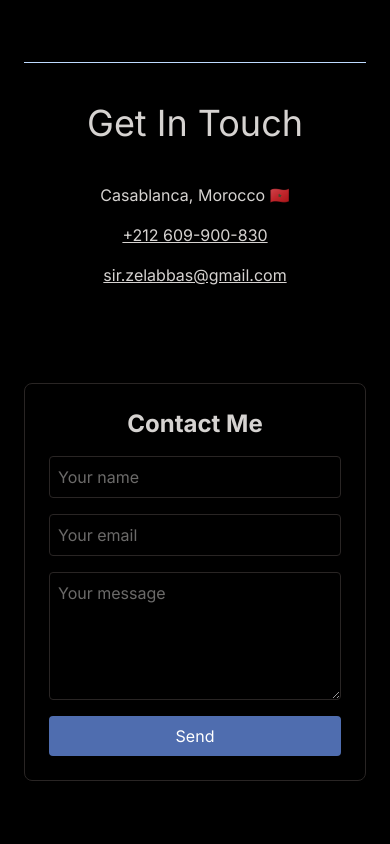
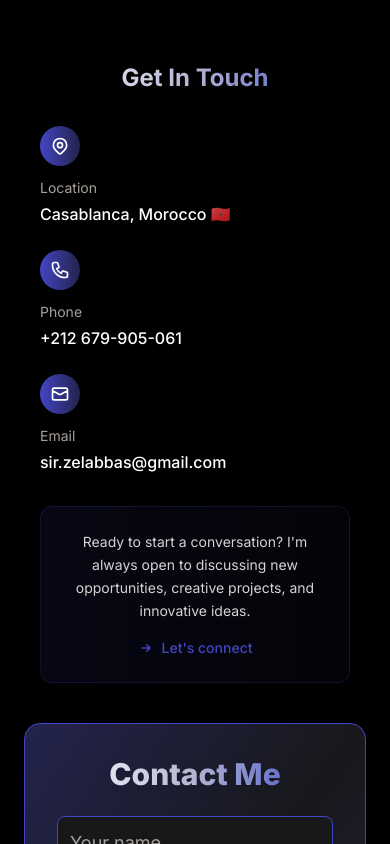
Before and after one commit to zelabbas/portfolio, a React (Vite) app in the folder my-portfolio/: page / in a window 390 px wide. Shown: the part 5360-6204 px from the top of the page. Built offline with nearby package versions, Linux system fonts and the light colour scheme.

Commit message:
update the cv and also the ui

```diff
--- a/my-portfolio/constants/constants.js
+++ b/my-portfolio/constants/constants.js
@@ -43,6 +43,6 @@ export const PROJECTS = [
 
 export const CONTACT = {
   address: "Casablanca, Morocco 🇲🇦",
-  phoneNo: "+212 609-900-830",
+  phoneNo: "+212 679-905-061",
   email: "sir.zelabbas@gmail.com",
 };
--- a/my-portfolio/src/App.jsx
+++ b/my-portfolio/src/App.jsx
@@ -19,8 +19,10 @@ function App() {
           <Technologies />
           <Projects/>
           <Education />
-          <Contact />
-          <ContactForm />
+          <div className="flex gap-10 items-center justify-between flex-col lg:flex-row lg:gap-0.5 mb-20">
+            <Contact />
+            <ContactForm />
+          </div>
       </div>
     </div>
   );
--- a/my-portfolio/src/components/Contact.jsx
+++ b/my-portfolio/src/components/Contact.jsx
@@ -1,34 +1,165 @@
-import React from 'react'
-import {CONTACT} from '../../constants/constants'
-import { motion } from 'framer-motion'
+// import React from 'react'
+// import {CONTACT} from '../../constants/constants'
+// import { motion } from 'framer-motion'
+
+// function Contact() {
+//   return (
+//     <div id="contact" className='border-t border-blue-200 pb-20 bg-red-100 flex-1'>
+//         <motion.h2 whileInView={{ opacity: 1, x: 0 }} initial={{ opacity: 0, x: 100 }} transition={{ duration: 1.5 }}
+//             className='my-10 text-center text-4xl'>Get In Touch</motion.h2>
+//         <div className='text-center '>
+//             <motion.p whileInView={{ opacity: 1, x: 0 }} initial={{ opacity: 0, x: -100 }} transition={{ duration: 1.6 }} className='my-4'>
+//                 {CONTACT.address}
+//             </motion.p>
+
+//             <motion.p whileInView={{ opacity: 1, x: 0 }} initial={{ opacity: 0, x: 100 }} transition={{ duration: 1.8 }} className='my-4'>
+//             <a className='underline hover:text-cyan-200 transition-all duration-300' href={`tel:${CONTACT.phoneNo}`}>
+//                 {CONTACT.phoneNo}
+//             </a>
+//             </motion.p>
+
+//             <motion.p whileInView={{ opacity: 1, x: 0 }} initial={{ opacity: 0, x: -100 }} transition={{ duration: 2 }} className='my-4'>
+//                 <a
+//                   href={`mailto:${CONTACT.email}`}
+//                   className='underline hover:text-cyan-200 transition-all duration-300'
+//                 >
+//                   {CONTACT.email}
+//                 </a>
+//             </motion.p>
+//         </div>
+//     </div>
+//   )
+// }
+
+// export default Contact;
+
+import { CONTACT } from '../../constants/constants';
+import { motion } from 'framer-motion';
 
 function Contact() {
   return (
-    <div id="contact" className='border-t border-blue-200 pb-20'>
-        <motion.h2 whileInView={{ opacity: 1, x: 0 }} initial={{ opacity: 0, x: 100 }} transition={{ duration: 1.5 }}
-            className='my-10 text-center text-4xl'>Get In Touch</motion.h2>
-        <div className='text-center '>
-            <motion.p whileInView={{ opacity: 1, x: 0 }} initial={{ opacity: 0, x: -100 }} transition={{ duration: 1.6 }} className='my-4'>
+    <div id="contact" className="px-4 sm:px-6 lg:px-8">
+      <motion.div
+        whileInView={{ opacity: 1, y: 0 }}
+        initial={{ opacity: 0, y: 50 }}
+        transition={{ duration: 0.8 }}
+        className="max-w-lg mx-auto lg:mx-0"
+      >
+        {/* Header */}
+        <motion.h2
+          whileInView={{ opacity: 1, x: 0 }}
+          initial={{ opacity: 0, x: -50 }}
+          transition={{ duration: 0.6, delay: 0.1 }}
+          className="text-2xl sm:text-3xl lg:text-4xl font-bold mb-8 lg:mb-12 bg-gradient-to-r from-white via-[#b3b3d1] to-[#4245c4] bg-clip-text text-transparent flex justify-center"
+        >
+          Get In Touch
+        </motion.h2>
+
+        {/* Contact Information */}
+        <div className="space-y-6 lg:space-y-8">
+          {/* Address */}
+          <motion.div
+            whileInView={{ opacity: 1, x: 0 }}
+            initial={{ opacity: 0, x: -30 }}
+            transition={{ duration: 0.6, delay: 0.2 }}
+            className="flex flex-col sm:flex-row sm:items-center gap-3"
+          >
+            <div className="flex-shrink-0">
+              <div className="w-10 h-10 bg-gradient-to-r from-[#4245c4] to-[#23234d] rounded-full flex items-center justify-center">
+                <svg className="w-5 h-5 text-white" fill="none" stroke="currentColor" viewBox="0 0 24 24">
+                  <path strokeLinecap="round" strokeLinejoin="round" strokeWidth={2} d="M17.657 16.657L13.414 20.9a1.998 1.998 0 01-2.827 0l-4.244-4.243a8 8 0 1111.314 0z" />
+                  <path strokeLinecap="round" strokeLinejoin="round" strokeWidth={2} d="M15 11a3 3 0 11-6 0 3 3 0 016 0z" />
+                </svg>
+              </div>
+            </div>
+            <div className="flex-1">
+              <p className="text-sm text-stone-400 mb-1">Location</p>
+              <p className="text-base sm:text-lg text-white font-medium">
                 {CONTACT.address}
-            </motion.p>
+              </p>
+            </div>
+          </motion.div>
 
-            <motion.p whileInView={{ opacity: 1, x: 0 }} initial={{ opacity: 0, x: 100 }} transition={{ duration: 1.8 }} className='my-4'>
-            <a className='underline hover:text-cyan-200 transition-all duration-300' href={`tel:${CONTACT.phoneNo}`}>
+          {/* Phone */}
+          <motion.div
+            whileInView={{ opacity: 1, x: 0 }}
+            initial={{ opacity: 0, x: 30 }}
+            transition={{ duration: 0.6, delay: 0.3 }}
+            className="flex flex-col sm:flex-row sm:items-center gap-3"
+          >
+            <div className="flex-shrink-0">
+              <div className="w-10 h-10 bg-gradient-to-r from-[#4245c4] to-[#23234d] rounded-full flex items-center justify-center">
+                <svg className="w-5 h-5 text-white" fill="none" stroke="currentColor" viewBox="0 0 24 24">
+                  <path strokeLinecap="round" strokeLinejoin="round" strokeWidth={2} d="M3 5a2 2 0 012-2h3.28a1 1 0 01.948.684l1.498 4.493a1 1 0 01-.502 1.21l-2.257 1.13a11.042 11.042 0 005.516 5.516l1.13-2.257a1 1 0 011.21-.502l4.493 1.498a1 1 0 01.684.949V19a2 2 0 01-2 2h-1C9.716 21 3 14.284 3 6V5z" />
+                </svg>
+              </div>
+            </div>
+            <div className="flex-1">
+              <p className="text-sm text-stone-400 mb-1">Phone</p>
+              <a
+                className="text-base sm:text-lg text-white font-medium hover:text-[#4245c4] transition-colors duration-300 hover:underline decoration-[#4245c4] underline-offset-2"
+                href={`tel:${CONTACT.phoneNo}`}
+              >
                 {CONTACT.phoneNo}
               </a>
-            </motion.p>
+            </div>
+          </motion.div>
 
-            <motion.p whileInView={{ opacity: 1, x: 0 }} initial={{ opacity: 0, x: -100 }} transition={{ duration: 2 }} className='my-4'>
+          {/* Email */}
+          <motion.div
+            whileInView={{ opacity: 1, x: 0 }}
+            initial={{ opacity: 0, x: -30 }}
+            transition={{ duration: 0.6, delay: 0.4 }}
+            className="flex flex-col sm:flex-row sm:items-center gap-3"
+          >
+            <div className="flex-shrink-0">
+              <div className="w-10 h-10 bg-gradient-to-r from-[#4245c4] to-[#23234d] rounded-full flex items-center justify-center">
+                <svg className="w-5 h-5 text-white" fill="none" stroke="currentColor" viewBox="0 0 24 24">
+                  <path strokeLinecap="round" strokeLinejoin="round" strokeWidth={2} d="M3 8l7.89 4.26a2 2 0 002.22 0L21 8M5 19h14a2 2 0 002-2V7a2 2 0 00-2-2H5a2 2 0 00-2 2v10a2 2 0 002 2z" />
+                </svg>
+              </div>
+            </div>
+            <div className="flex-1">
+              <p className="text-sm text-stone-400 mb-1">Email</p>
               <a
                 href={`mailto:${CONTACT.email}`}
-                  className='underline hover:text-cyan-200 transition-all duration-300'
+                className="text-base sm:text-lg text-white font-medium hover:text-[#4245c4] transition-colors duration-300 hover:underline decoration-[#4245c4] underline-offset-2 break-all sm:break-normal"
               >
                 {CONTACT.email}
               </a>
-            </motion.p>
             </div>
+          </motion.div>
         </div>
-  )
+
+        {/* Call to Action */}
+        <motion.div
+          whileInView={{ opacity: 1, y: 0 }}
+          initial={{ opacity: 0, y: 20 }}
+          transition={{ duration: 0.6, delay: 0.5 }}
+          className="sm:hidden md:block mt-8 lg:mt-12 p-6 bg-gradient-to-r from-[#4245c4]/10 to-[#23234d]/10 border border-[#4245c4]/20 rounded-xl"
+        >
+          <p className="text-center text-stone-300 text-sm sm:text-base leading-relaxed">
+            Ready to start a conversation? I'm always open to discussing new opportunities,
+            creative projects, and innovative ideas.
+          </p>
+          <div className="flex justify-center mt-4">
+            <motion.div
+              whileHover={{ scale: 1.05 }}
+              whileTap={{ scale: 0.95 }}
+              className="inline-flex items-center gap-2 text-[#4245c4] font-medium text-sm hover:text-white transition-colors duration-300"
+            >
+              <svg className="w-4 h-4" fill="none" stroke="currentColor" viewBox="0 0 24 24">
+                <path strokeLinecap="round" strokeLinejoin="round" strokeWidth={2} d="M13 7l5 5m0 0l-5 5m5-5H6" />
+              </svg>
+              <a  href={`mailto:${CONTACT.email}`}>
+                <span className="cursor-pointer">Let's connect</span>
+              </a>
+            </motion.div>
+          </div>
+        </motion.div>
+      </motion.div>
+    </div>
+  );
 }
 
 export default Contact;
--- a/my-portfolio/src/components/SectionHero.jsx
+++ b/my-portfolio/src/components/SectionHero.jsx
@@ -93,7 +93,7 @@ function SectionHero() {
               </motion.p>
               <motion.a
                 variants={itemChildVariants}
-                href="/Resume1.pdf"
+                href="/Zakariaa.pdf"
                 target="_blank"
                 rel="noopener noreferrer"
                 //    download
--- a/my-portfolio/src/utils/ContactForm.jsx
+++ b/my-portfolio/src/utils/ContactForm.jsx
@@ -2,74 +2,110 @@ import React, { useState } from 'react';
 import emailjs from 'emailjs-com';
 import { motion } from 'framer-motion';
 
+
 const ContactForm = () => {
-	const [status, setStatus] = useState('');
+	const [status, setStatus] = useState("");
 	const [error, setError] = useState(false);
-
+	const [loading, setLoading] = useState(false);
 
 	const sendEmail = (e) => {
 		e.preventDefault();
-		setStatus('Sending...');
-		console.log(import.meta.env.VITE_EMAILJS_SERVICE_ID);
-		console.log(import.meta.env.VITE_EMAILJS_TEMPLATE_ID);
-		console.log(import.meta.env.VITE_EMAILJS_USER_ID);
+		setStatus("");
+		setError(false);
+		setLoading(true);
 
-		emailjs.sendForm(
+		emailjs
+			.sendForm(
 				import.meta.env.VITE_EMAILJS_SERVICE_ID,
 				import.meta.env.VITE_EMAILJS_TEMPLATE_ID,
 				e.target,
-			import.meta.env.VITE_EMAILJS_USER_ID,
-		).then(
+				import.meta.env.VITE_EMAILJS_USER_ID
+			)
+			.then(
 				(result) => {
-				setStatus('Message sent successfully!');
+					setStatus("Message sent successfully!");
+					setLoading(false);
 				},
 				(error) => {
-				setStatus('Failed to send message. Please try again.');
+					setStatus("Failed to send message. Please try again.");
 					setError(true);
+					setLoading(false);
 				}
 			);
-
 		e.target.reset();
 	};
 
 	return (
-		<motion.div whileInView={{ opacity: 1, y: 0 }} initial={{ opacity: 0, y: 100 }} transition={{ duration: 1 }}
-			className="max-w-lg mx-auto p-6 bg-transparent border border-stone-800 shadow-md rounded-lg mt-0 mb-20">
-			<h2 className="text-2xl font-bold mb-4 text-center">Contact Me</h2>
-			<form onSubmit={sendEmail} className="flex flex-col gap-4">
+		<motion.div
+			whileInView={{ opacity: 1, y: 0 }}
+			initial={{ opacity: 0, y: 100 }}
+			transition={{ duration: 0.8 }}
+			className="w-full max-w-xl mx-auto p-8 bg-gradient-to-br from-[#23234d] via-[#18181b] to-[#23234d] border border-[#4245c4] shadow-2xl rounded-2xl mt-0 flex-1 relative overflow-hidden"
+		>
+			<h2 className="text-3xl font-extrabold mb-6 text-center bg-gradient-to-r from-[#fff] via-[#b3b3d1] to-[#4245c4] bg-clip-text text-transparent drop-shadow-lg">
+				Contact Me
+			</h2>
+			<form onSubmit={sendEmail} className="flex flex-col gap-5">
+				<label htmlFor="name" className="sr-only">Name</label>
 				<input
+					id="name"
 					type="text"
 					name="name"
 					placeholder="Your name"
 					required
-					className="p-2 border border-stone-800 focus:border-blue-900 focus:outline-none rounded"
+					className="p-3 border border-[#4245c4] bg-[#18181b] text-white focus:border-[#23234d] focus:outline-none rounded-lg text-lg placeholder:text-stone-400 transition"
+					autoComplete="name"
 				/>
+				<label htmlFor="email" className="sr-only">Email</label>
 				<input
+					id="email"
 					type="email"
 					name="email"
 					placeholder="Your email"
 					required
-					className="p-2 border border-stone-800 focus:border-blue-900 focus:outline-none rounded"
+					className="p-3 border border-[#4245c4] bg-[#18181b] text-white focus:border-[#23234d] focus:outline-none rounded-lg text-lg placeholder:text-stone-400 transition"
+					autoComplete="email"
 				/>
+				<label htmlFor="message" className="sr-only">Message</label>
 				<textarea
+					id="message"
 					name="message"
 					placeholder="Your message"
 					required
-					className="p-2 border border-stone-800 focus:border-blue-900 focus:outline-none rounded h-32 scrollbar-thin scrollbar-thumb-blue-900 scrollbar-track-stone-800"
-					// className="p-2 border border-stone-800 focus:border-blue-900 focus:outline-none rounded h-32"
+					className="p-3 border border-[#4245c4] bg-[#18181b] text-white focus:border-[#23234d] focus:outline-none rounded-lg text-lg placeholder:text-stone-400 transition h-36 resize-none scrollbar-thin scrollbar-thumb-[#4245c4] scrollbar-track-[#23234d]"
 				></textarea>
 				<button
 					type="submit"
-					className="bg-[#4f6daf] text-white py-2 px-4 rounded hover:bg-[#2e31b8] transition duration-300"
+					className="flex items-center justify-center gap-2 bg-gradient-to-r from-[#4245c4] to-[#23234d] text-white font-bold py-3 px-8 rounded-full shadow-lg hover:from-[#23234d] hover:to-[#4245c4] transition-all duration-300 focus:outline-none focus:ring-4 focus:ring-[#4245c4]/50 text-lg tracking-wide disabled:opacity-60 disabled:cursor-not-allowed"
+					disabled={loading}
+					aria-busy={loading}
 				>
-					Send
+					{loading ? (
+						<svg className="animate-spin h-5 w-5 mr-2 text-white" xmlns="http://www.w3.org/2000/svg" fill="none" viewBox="0 0 24 24">
+							<circle className="opacity-25" cx="12" cy="12" r="10" stroke="currentColor" strokeWidth="4"></circle>
+							<path className="opacity-75" fill="currentColor" d="M4 12a8 8 0 018-8v8z"></path>
+						</svg>
+					) : (
+						<svg xmlns="http://www.w3.org/2000/svg" fill="none" viewBox="0 0 24 24" strokeWidth={2} stroke="currentColor" className="w-6 h-6">
+							<path strokeLinecap="round" strokeLinejoin="round" d="M21 8.25V6.75A2.25 2.25 0 0018.75 4.5H5.25A2.25 2.25 0 003 6.75v10.5A2.25 2.25 0 005.25 19.5h13.5A2.25 2.25 0 0021 17.25v-1.5M16.5 12l-4.5 4.5m0 0l-4.5-4.5m4.5 4.5V6.75" />
+						</svg>
+					)}
+					{loading ? "Sending..." : "Send"}
 				</button>
 				{status && (
-  					<p className={`text-sm text-center ${error ? 'text-red-700' : 'text-gray-600'}`}>
+					<motion.p
+						initial={{ opacity: 0, y: 10 }}
+						animate={{ opacity: 1, y: 0 }}
+						className={`text-base text-center font-medium mt-2 ${error ? "text-red-500" : "text-green-400"}`}
+						role={error ? "alert" : "status"}
+					>
 						{status}
-  					</p>
+					</motion.p>
 				)}
 			</form>
+			{/* Decorative Blur Circles */}
+			<div className="absolute -top-10 -left-10 w-40 h-40 bg-[#4245c4]/30 rounded-full blur-2xl -z-10 animate-pulse" />
+			<div className="absolute -bottom-10 -right-10 w-56 h-56 bg-[#23234d]/40 rounded-full blur-2xl -z-10 animate-pulse" />
 		</motion.div>
 	);
 };
```
Also changed, not shown: 2 other files (tests, documents, lock files or other folders). Lines whose indentation alone changed are shown as unchanged.
